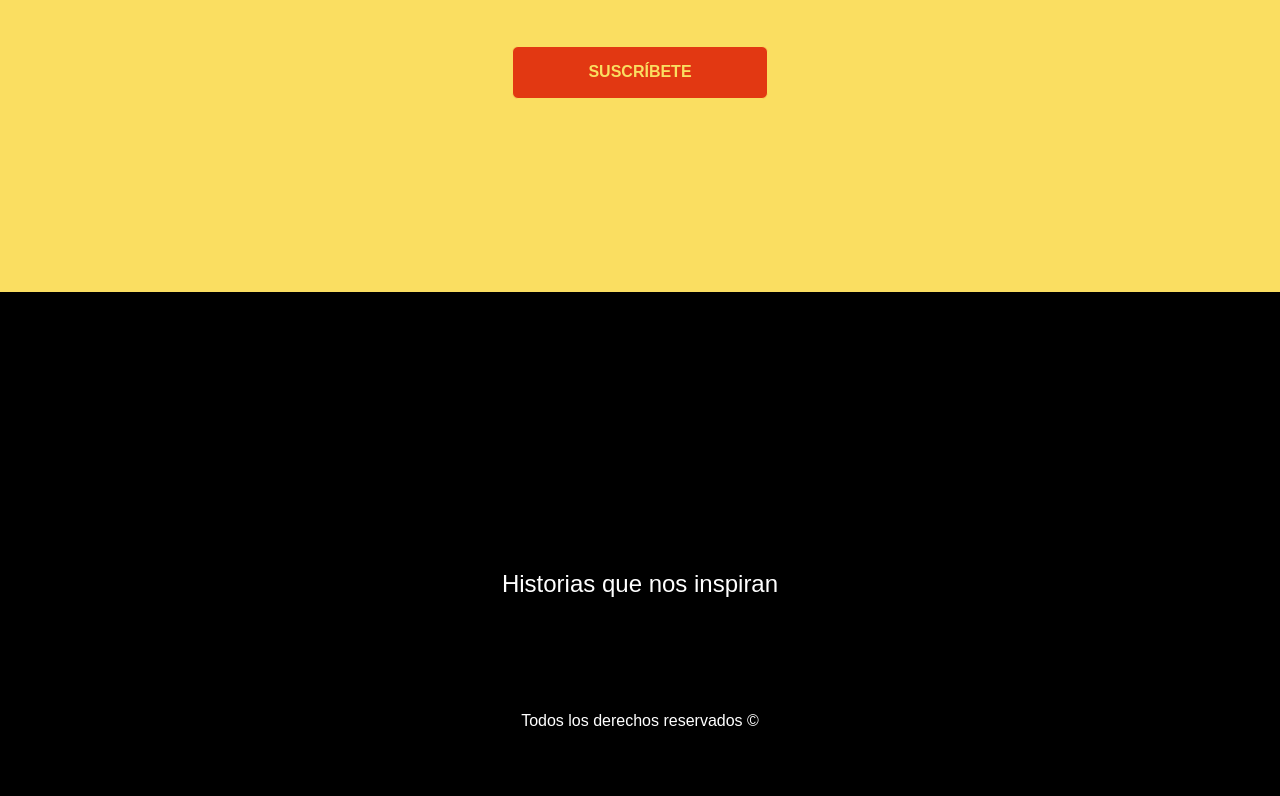
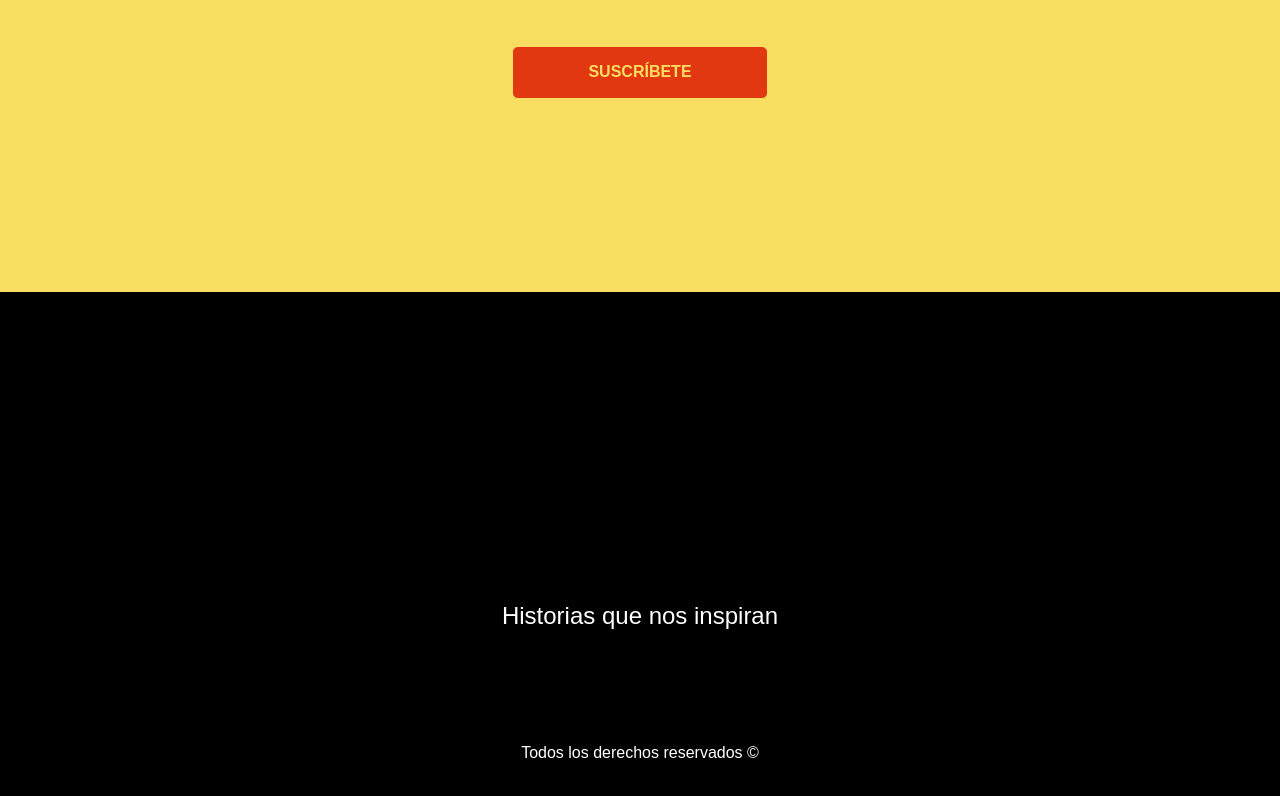
Before and after one commit to Ladysm/Landing-Page, a React (Vite) app: page / in a window 1280 px wide. Shown: the part 1015-1811 px from the top of the page. Built offline with nearby package versions, Linux system fonts and the light colour scheme; no server answers.

Commit message:
comentarioss

```diff
--- a/src/components/youtube/youtube.css
+++ b/src/components/youtube/youtube.css
@@ -20,7 +20,7 @@
   justify-content: center;
   flex-direction: column;
 
-  margin-top: -5%;
+  margin-top: 0%;
   margin-bottom: 3%;
 
 }
```
